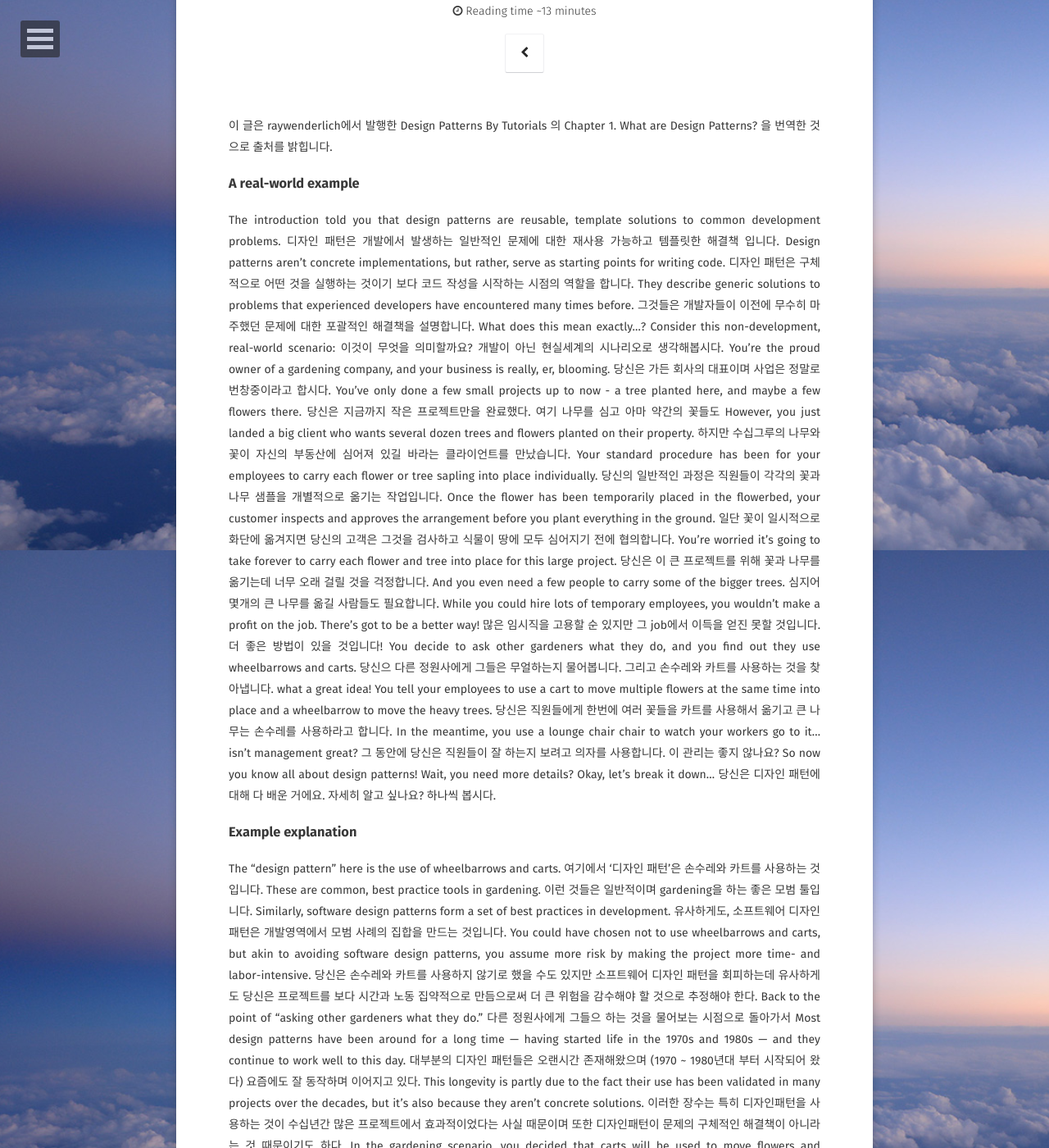
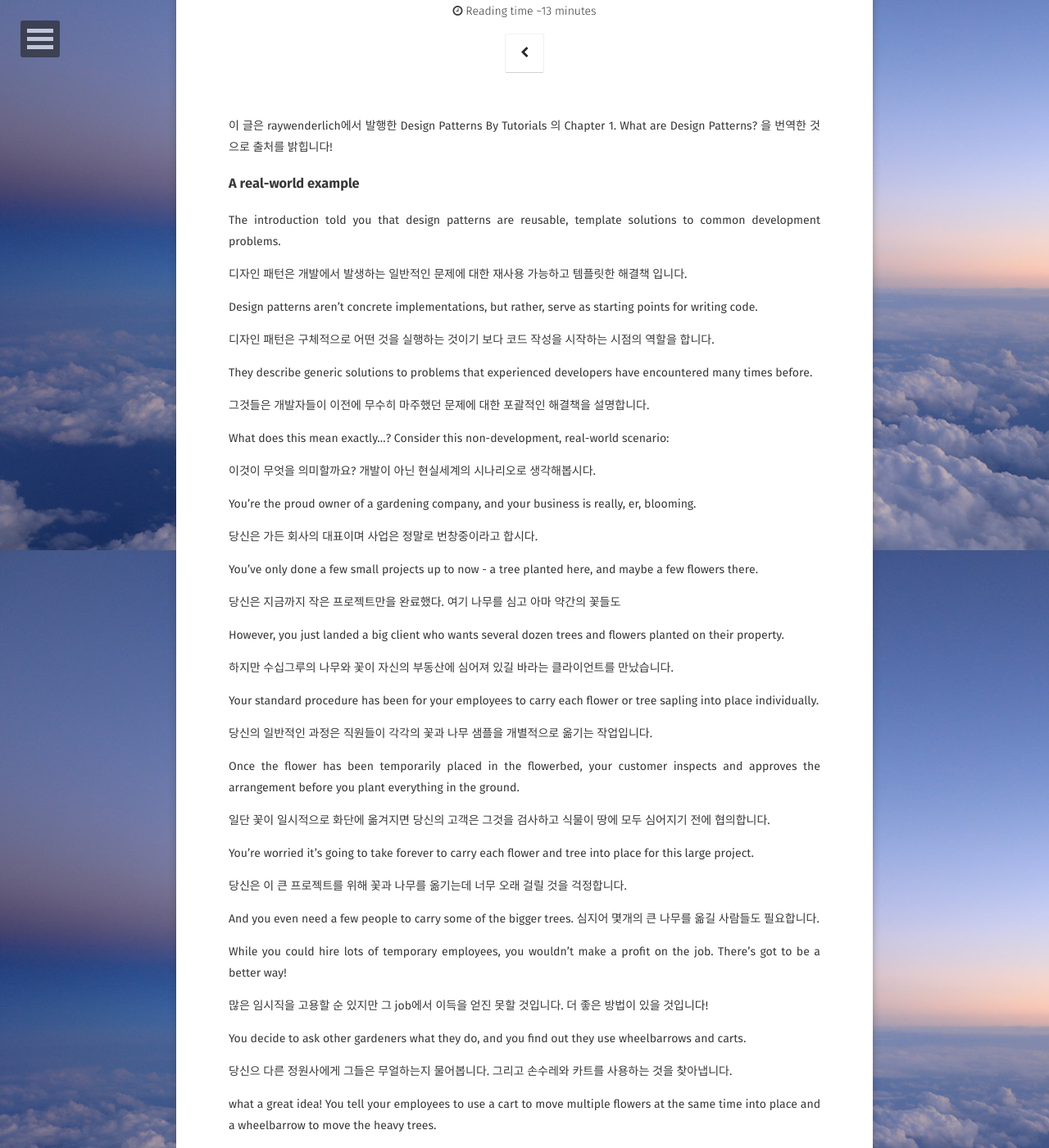
Before and after one commit to DanJeong-KR/changSic.github.io, a Jekyll site: the page built from _posts/2019-11-09-DesignPattern.md, in a window 1280 px wide and 1400 px high, scrolled down 229 px. Shown: the whole window at 82% size. Built offline with Jekyll 4.4.1, drawn with Linux system fonts in a browser that asks for light colours; some web fonts are replaced; comment, search, counter and statistics services are not loaded; some of the changed text lies outside the part shown.

Commit message:
Posting Design Pattern

```diff
--- a/_posts/2019-11-09-DesignPattern.md
+++ b/_posts/2019-11-09-DesignPattern.md
@@ -9,66 +9,117 @@ tag:
 comments: true
 ---
 
-이 글은 raywenderlich에서 발행한 Design Patterns By Tutorials 의 Chapter 1. What are Design Patterns? 을 번역한 것으로 출처를 밝힙니다.
+이 글은 raywenderlich에서 발행한 Design Patterns By Tutorials 의 Chapter 1. What are Design Patterns? 을 번역한 것으로 출처를 밝힙니다!
 
 
 ### A real-world example
 The introduction told you that design patterns are reusable, template solutions to common development problems.
+
 디자인 패턴은 개발에서 발생하는 일반적인 문제에 대한 재사용 가능하고 템플릿한 해결책 입니다.
+
 Design patterns aren’t concrete implementations, but rather, serve as starting points for writing code.
+
 디자인 패턴은 구체적으로 어떤 것을 실행하는 것이기 보다 코드 작성을 시작하는 시점의 역할을 합니다.
+
 They describe generic solutions to problems that experienced developers have encountered many times before.
+
 그것들은 개발자들이 이전에 무수히 마주했던 문제에 대한 포괄적인 해결책을 설명합니다.
+
 What does this mean exactly...? Consider this non-development, real-world scenario:
+
 이것이 무엇을 의미할까요? 개발이 아닌 현실세계의 시나리오로 생각해봅시다.
+
 You’re the proud owner of a gardening company, and your business is really, er, blooming.
+
 당신은 가든 회사의 대표이며 사업은 정말로 번창중이라고 합시다.
+
 You’ve only done a few small projects up to now - a tree planted here, and maybe a few flowers there.
+
 당신은 지금까지 작은 프로젝트만을 완료했다. 여기 나무를 심고 아마 약간의 꽃들도
+
 However, you just landed a big client who wants several dozen trees and flowers planted on their property.
+
 하지만 수십그루의 나무와 꽃이 자신의 부동산에 심어져 있길 바라는 클라이언트를 만났습니다.
+
 Your standard procedure has been for your employees to carry each flower or tree sapling into place individually.
+
 당신의 일반적인 과정은 직원들이 각각의 꽃과 나무 샘플을 개별적으로 옮기는 작업입니다.
+
 Once the flower has been temporarily placed in the flowerbed, your customer inspects and approves the arrangement before you plant everything in the ground.
+
 일단 꽃이 일시적으로 화단에 옮겨지면 당신의 고객은 그것을 검사하고 식물이 땅에 모두 심어지기 전에 협의합니다.
+
 You’re worried it’s going to take forever to carry each flower and tree into place for this large project.
+
 당신은 이 큰 프로젝트를 위해 꽃과 나무를 옮기는데 너무 오래 걸릴 것을 걱정합니다.
+
 And you even need a few people to carry some of the bigger trees.
 심지어 몇개의 큰 나무를 옮길 사람들도 필요합니다.
+
 While you could hire lots of temporary employees, you wouldn’t make a profit on the job. There’s got to be a better way!
+
 많은 임시직을 고용할 순 있지만 그 job에서 이득을 얻진 못할 것입니다. 더 좋은 방법이 있을 것입니다!
+
 You decide to ask other gardeners what they do, and you find out they use wheelbarrows and carts.
+
 당신으 다른 정원사에게 그들은 무얼하는지 물어봅니다. 그리고 손수레와 카트를 사용하는 것을 찾아냅니다.
+
 what a great idea!
 You tell your employees to use a cart to move multiple flowers at the same time into place and a wheelbarrow to move the heavy trees.
+
 당신은 직원들에게 한번에 여러 꽃들을 카트를 사용해서 옮기고 큰 나무는 손수레를 사용하라고 합니다.
+
 In the meantime, you use a lounge chair chair to watch your workers go to it... isn’t management great?
+
 그 동안에 당신은 직원들이 잘 하는지 보려고 의자를 사용합니다. 이 관리는 좋지 않나요?
+
 So now you know all about design patterns! Wait, you need more details? Okay, let’s break it down...
+
 당신은 디자인 패턴에 대해 다 배운 거에요. 자세히 알고 싶나요? 하나씩 봅시다.
 
 ### Example explanation
 The “design pattern” here is the use of wheelbarrows and carts.
+
 여기에서 '디자인 패턴'은 손수레와 카트를 사용하는 것입니다.
+
 These are common, best practice tools in gardening.
+
 이런 것들은 일반적이며 gardening을 하는 좋은 모범 툴입니다.
+
 Similarly, software design patterns form a set of best practices in development.
+
 유사하게도, 소프트웨어 디자인 패턴은 개발영역에서 모범 사례의 집합을 만드는 것입니다.
+
 You could have chosen not to use wheelbarrows and carts, but akin to avoiding software design patterns, you assume more risk by making the project more time- and labor-intensive.
+
 당신은 손수레와 카트를 사용하지 않기로 했을 수도 있지만 소프트웨어 디자인 패턴을 회피하는데 유사하게도 당신은 프로젝트를 보다 시간과 노동 집약적으로 만듬으로써 더 큰 위험을 감수해야 할 것으로 추정해야 한다.
+
 Back to the point of “asking other gardeners what they do.”
+
 다른 정원사에게 그들으 하는 것을 물어보는 시점으로 돌아가서
+
 Most design patterns have been around for a long time — having started life in the 1970s and 1980s — and they continue to work well to this day.
+
 대부분의 디자인 패턴들은 오랜시간 존재해왔으며 (1970 ~ 1980년대 부터 시작되어 왔다) 요즘에도 잘 동작하며 이어지고 있다.
+
 This longevity is partly due to the fact their use has been validated in many projects over the decades, but it’s also because they aren’t concrete solutions.
+
 이러한 장수는 특히 디자인패턴을 사용하는 것이 수십년간 많은 프로젝트에서 효과적이었다는 사실 때문이며 또한 디자인패턴이 문제의 구체적인 해결책이 아니라는 것 때문이기도 하다.
+
 In the gardening scenario, you decided that carts will be used to move flowers and wheelbarrows will be used to move trees.
+
 정원 시나리오에서 카트는 꽃을, 손수레는 나무를 옮기는 데 사용될 것이라고 결정했다.
+
 These are implementation details: you could have used carts to move both flowers and trees, only used wheelbarrows, or any other combination that made the job easier.
+
 이것들은 디테일한 실행이다. 당신은 카트를 꽃과 나무 모두를 옮기는 데 사용할 수도 있었다. 아니면 손수레만을 사용하든, 또한 일을 더 쉽게 만드는 다른 조합을 사용할 수도
+
 Design patterns are generic, go-to solutions for solving common problems, like using wheelbarrows and carts.
+
 디자인 패턴은 손수레와 카트를 사용한것과 같이 포괄적이며 일반적인 문제를 해결하기 위한 go-to solution 이다.
+
 They are starting points for concrete implementations, like using carts for flowers and wheelbarrows for trees.
+
 디자인 패턴은 꽃은 카트를 사용하고 나무는 손수레를 사용하는 것과 같은 구체적인 실행방법들의 시작점이다.
 
 Make sense? Great! It's now time to leave the garden behind and head back to the world of software design patterns.
@@ -77,122 +128,213 @@ Make sense? Great! It's now time to leave the garden behind and head back to the
 
 There are three main types of design patterns:
 1. Structural design pattern: Describes how objects are composed and combined to form larger structures.
-1. 구조적 디자인 패턴 : 객체들이 어떻게 큰 구조를 이루기 위해 구성되고 결합되는지를 설명한다.
+
+구조적 디자인 패턴 : 객체들이 어떻게 큰 구조를 이루기 위해 구성되고 결합되는지를 설명한다.
+
 Examples of structural design patterns include Model-View- Controller (MVC), Model-View-ViewModel (MVVM) and Facade.
+
 구조적 디자인 패턴의 예로 MVC, MVVM, Facade 가 있다.
+
 2. Behavioral design pattern: Describes how objects communicate with each other.
+
 행위적 디자인 패턴 : 객체들이 어떻게 서로 소통하는지를 설명한다.
+
 Examples of behavioral design patterns are Delegation, Strategy and Observer.
+
 행위적 디자인 패턴의 예로는 Delegation, Strategy, Observer 가 있다.
+
 3. Creational design pattern: Describes how to create or instantiate objects.
+
 창조적 디자인 패턴 : 객체를 인스턴스화 하거나 창조하는 방법을 설명한다.
+
 Examples of creational patterns are Builder, Singleton and Prototype.
+
 창조적 디자인 패턴의 예로는 Builder, Singleton, Prototype 이 있다.
+
 You may be wondering if knowing a design pattern’s type really matters. Well, yes...and no.
+
 당신은 디자인 패턴의 타입을 하는 것이 정말로 중요한지 궁금해 할 수도 있다. 음.. 맞고도 아니야.
+
 It’s not useful to memorize all patterns by type. Most developers don’t do this.
+
 타입별로 모든 패턴을 기억하는 것은 유용하지 않아. 대부분의 개발자들이 이렇게 하지도 않고
+
 However, if you’re not sure whether a particular pattern will work, it’s sometimes useful to consider other patterns of the same type.
+
 하지만 만약 당신이 특정 패턴이 잘 동작할지 않할지 확신하지 못할 때 같은 타입의 다른 디자인 패턴을 고려하는 게 가끔씩 유용할 때가 있어.
+
 You just might find one that works better for your particular problem.
+
 당신은 당신이 가지고 있는 특정 문제에 잘 작동하는 것을 바로 찾을 수도 있지!
 
 Note: There’s an ongoing debate on whether some patterns, including MVVM and MVC, are actually architectural patterns, which span an entire app or subsystem architecture.
+
 MVVM이나 MVC 같은 패턴은 실제로는 전체 앱 혹은 하위 시스템 아키텍처로 포괄하는 아키텍처 패턴인 것인지 아닌지에 대한 논쟁은 계속 이어지고 있다.
+
 Hence, they are broader in scope than design patterns, which only span components or pieces of an app.
+
 이러한 이유로 그것들은 구성요소들 혹은 앱의 조각으로 포괄되는 디자인 패턴 보다는 더 넓은 스코프를 가지고 있다.
+
 Architectural patterns can even use or encompass several design patterns.
+
 아키텍처 패턴은 심지어 몇몇 디자인 패턴을 사용하거나 포함시킬 수 있어. (더 큰 개념이라는 뜻)
+
 For the purposes of this book, a comprehensive discussion of architectural patterns is out of scope.
+
 이 책의 목적은 아키텍처 패턴의 논의는 논외로 합니다.
+
 We’ve chosen to label MVVM and MVC as structural design patterns because they can be used alongside other design patterns in a component fashion.
+
 우리는 MVVM 과 MVC를 구조적 디자인 패턴으로 명시했습니다. 왜냐하면 이것들은 어떤 구성 방식의 관점에서 다른 디자인 패턴을 동시에 사용될 수 있기 때문입니다.
+
 They are also very commonly used in iOS projects, and we wanted to ensure we covered them.
-그것드릉ㄴ 또한 매우 일반적으로 iOS 프로젝트에 사용되고 우리는 그것들을 다룰 수 있도록 하길 바랬습니다.
+
+그것들은 또한 매우 일반적으로 iOS 프로젝트에 사용되고 우리는 그것들을 다룰 수 있도록 하길 바랬습니다.
+
 If someone says these are actually architectural patterns, we don’t necessarily disagree, as they can also be used that way.
+
 누군가가 이것들이 실제로는 아키텍처 패턴이라고 한다면 그것들이 또한 그 방식으로 사용될 수 있기 때문에 우리는 꼭 disagree 하진 않을 것입니다.
 
 ### Criticisms of design patterns
+
 As indicated earlier, “there are no silver bullets in software development,” and design patterns are no exception to this.
+
 앞서 표현한 것과 같이 소프트웨어 개발에서 은화살은 없고 디자인 패턴도 예외는 아니다.
+
 This means that simply knowing and employing design patterns will not guarantee you will create a well-architected piece of software.
+
 이것은  간단하게 디자인 패턴을 아는 것과 그것을 채택하는 것이 잘 짜여진 소프트웨어의 조각을 만들 것이라는 것을 보증하지 않는다는 의미이다.
+
 There are dozens of design patterns, so knowing when and how to employ each one is important.
+
 많은 디자인 패턴들이 있고 각각을 언제 그리고 어떻게 채택할 것인지가 중요하다.
+
 Here are some common criticisms of design patterns:
+
 여기 일반적인 디자인 패턴의 비판이 있다.
+
 * If you overuse design patterns, your project can become overly complex.
 * 만약 당신이 디자인 패턴을 과하게 사용한다면, 프로젝트는 매우 복잡해질 수  있다.
 You need to be careful about overusing any tool, including design patterns.
+
 당신은 디자인 패턴을 포함한 어떤 툴이든 과하게 사용하는 것에 대해 조심할 필요성이 있다.
+
 You can minimize this issue by clearly and correctly defining the problem to be solved before adding a design pattern to your project.
+
 당신은 이 문제를 디자인 패턴이 당신의 프로젝트에 추가되기 전에 해결될 수 있다는 것을 명확하고 정확하게 정의함으로써 최소화할 수 있다.
 
 * Many design patterns are made redundant by modern programming languages.
 * 많은 디자인 패턴들은 현대 프로그래밍 언어에 의해 불필요해지게 되었다.
+
 It’s true that modern programming languages like Swift make some design patterns irrelevant or trivial to implement.
+
 스위프트 같은 현대 프로그래밍 언어가 몇몇 디자인 패턴들 상관없게 혹은 사소하게 만든 것은 사실이다.
 However, just because some patterns are provided via a programming language doesn’t mean all patterns will be.
+
 하지만 단지 몇몇 패턴이 프로그래밍 언어로 제공된다는 것이 모든 패턴이 그렇다는 것을 의미하는 것은 아니다.
 
 * Design patterns are a lazy substitute for learning object-oriented
 principles.
 * 디자인 패턴은 객체 지향적인 원칙들을 배우는 것에 대한 게으른 대체제이다.
+
 Why not learn both? A strong understanding of object-oriented principles will certainly help you in your development.
+
 왜 둘 다 배우지 않아? 객체 지향의 원칙들의 높은 이해는 당신의 개발에서 확실히 도움이 될 거야.
+
 However, if you already know a design pattern works well for a particular problem, why should you reinvent the solution from scratch?
+
 하지만, 만약 당신이 이미 특정 문제에 대해 디자인 패턴이 잘 작동한다는 것을 알고 있다면 왜 해결책을 처음부터 다시 개발해야 하지?
 
 * But, but...check out this thread on Twitter, which definitely shows that design patterns are worthless!
 * 근데 트위터에서 이 쓰레드를 확인해봐, 그게 디자인 패턴의 무가치함을 확실하게 보여줄거야.
+
 Regardless of the particular criticism, design patterns have been around for a long time, and they’ve been used in many apps.
+
 어떤 비난에도 불구하고 디자인 패턴은 오랜시간 있어왔고 많은 어플에서 사용되고 있어.
+
 So at some point, you’re going to encounter them.
+
 그래서 몇몇 관점에서는 당신은 그것들을 마주하게 될거야.
+
 We think it’s best to have an understanding of what they are before you run into them, instead of trying to wing it on the fly, which in our experience is usually late on a Sunday night, the day before the release deadline, right after discovering a critical bug.
+
 우리는 그것을 하늘에서 날개를 피려고 노력하는 것 대신에 run into 하기 전에 그게 무엇인지 이해하는 것이 좋다고 생각해. 그것은 내 경험에서는는 보통 데드라인 하루 전 늦을 일요일 밤 치명적인 버그를 발견한 바로 직후야.
 (모르고 가서 개 고생하기 전에 미리 아는것이 좋다고 표현한 듯.)
 
 ### Benefits of design patterns
+
 We’ve mentioned many benefits of design patterns already, but we wanted to point out a few more:
+
 우리는 이미 디자인 패턴의 많은 장점들을 언급했지만 조금 더 집고 넘어갈게
+
 * Design patterns create a common language.
 * 디자인 패턴은 보통의 언어를 만든다.
+
 Instead of describing a particular solution in detail, you can simply state which design pattern you think would work best.
+
 특정 솔루션을 자세하게 설명하는 대신에, 넌 간단하게 너가 생각한 디자인 패턴이 잘 작동할 것이라고 명시할 수 있어.
+
 This streamlines communication between developers.
+
 이것은 개발자들 사이의 의사소통을 간소화합니다.
+
 * Design patterns fast-track developer onboarding.
 * 디자인 패턴은 빠른 개발자 온보딩이다. (온보딩 : 새로 합류한 사람이 빠르게 조직의 문화를 익히고 적응하도록 돕는 과정 같은거.)
+
 It’s much easier to onboard a new developer on a project that uses design patterns, than on a project with completely custom logic.
+
 완전하게 커스텀 로직으로 구성된 프로젝트 보다 디자인 패턴을 사용하는 프로젝트에서 새로운 개발자가 더 적응하기 쉽다.
+
 * Design patterns make you a better person.
 * 디자인 패턴은 당신을 더 나은 사람으로 만듭니다.
+
 Well, this one may still be up for debate. But some degree of self-improvement is never wasted!
+
 음, 이건 아마 여전이 논쟁의 여지가 있지만 어느 정도의 자기개발은 결코 낭비가 아니에요!
+
 However, there is a grain of truth to this, as the next developer to maintain your project will certainly think you’re a better person for having left them a nice, design- pattern-filled project instead of a spaghetti-coded mess!
+
 하지만, 이 진실의 일면에는 당신의 프로젝트를 유지보수하는 다음 개발자가 확실히 당신을 좋은 사람으로 생각할 것이기 때문에 spaghetti-coded mess 대신에 디자인 패턴이 채워진 프로젝트가 좋다.
+
 * Knowing design patterns allow you to spot similarities between code.
 * 디자인 패턴을 아는 것은 너가 코드 사이의 유사점을 찾게 해준다.
+
 Once you know and understand different design patterns, you begin to notice their use in code.
+
 한번 당신이 다른 디자인 패턴들을 알고 이해한다면, 넌 코드에서 그것들의 사용을 알아차리기 시작할 것이다.
+
 This gives you a leg up as you are at least a little familiar with how to use that code.
+
 이는 적어도 너가 그 코드를 사용하는 방법에 대해 약간 익숙하기 떄문에 널 도와준다.
+
 For example, iOS and Mac programming makes heavy use of the Delegation pattern.
+
 예를 들어, iOS 와 Mac 프로그래밍은 Delegation Pattern 을 매우 많이 사용한다.
 You would spot this pattern easily if you ever moved to another platform that also uses Delegation and instantly be familiar with how the code is organized.
+
 넌 만약 너가 Delegation 을 많이 사용하는 다른 플랫폼으로 옮겨가더라도 이 패턴을 쉽게 발견할 거고 바로 어떻게 코드가 구성되 있는지 익숙하게 될 것이다.
 
 
 ### Key points
+
 In this chapter, you learned what design patterns are and why you should care about them. Here are the key points to remember:
+
 * Design patterns aren't concrete implementations, but rather, they are a starting point for writing code.
+
 디자인 패턴은 구체적으로 실행하는 것이 아니라 오히려 코드를 작성하는 시작점에 가깝다.
+
 * Design patterns collectively form a set of best practices to help you write more understandable and easier-to-maintain code.
+
 디자인 패턴은 집합적으로는 너가 더 이해학 쉽고 유지보수하기 쉬운 코드를 작성하는데 도움이 되는 좋은 방식들의 집합을 형성하게 한다.
+
 * There are three main types of design patterns: structural, behavioral and creational.
+
 디지인 패턴에는 3개의 타입이 존재한다. structural, behavioral, creational
+
 * There are both criticisms and benefits of design patterns.
+
 디자인 패턴에는 비판적인 부분과 긍정적인 부분 모두 존재한다.
+
 Ultimately, they are commonplace in software development, and you're likely to encounter them. Therefore, having a good grasp of them is important.
+
 궁극적으로 디자인 패턴은 소프트웨어 개발에서 매우 흔하고 넌 그것들을 계속 마주하게 될 거야. 그러므로 디자인 패턴을 잘 이해하는 것이 중요하지.
```
